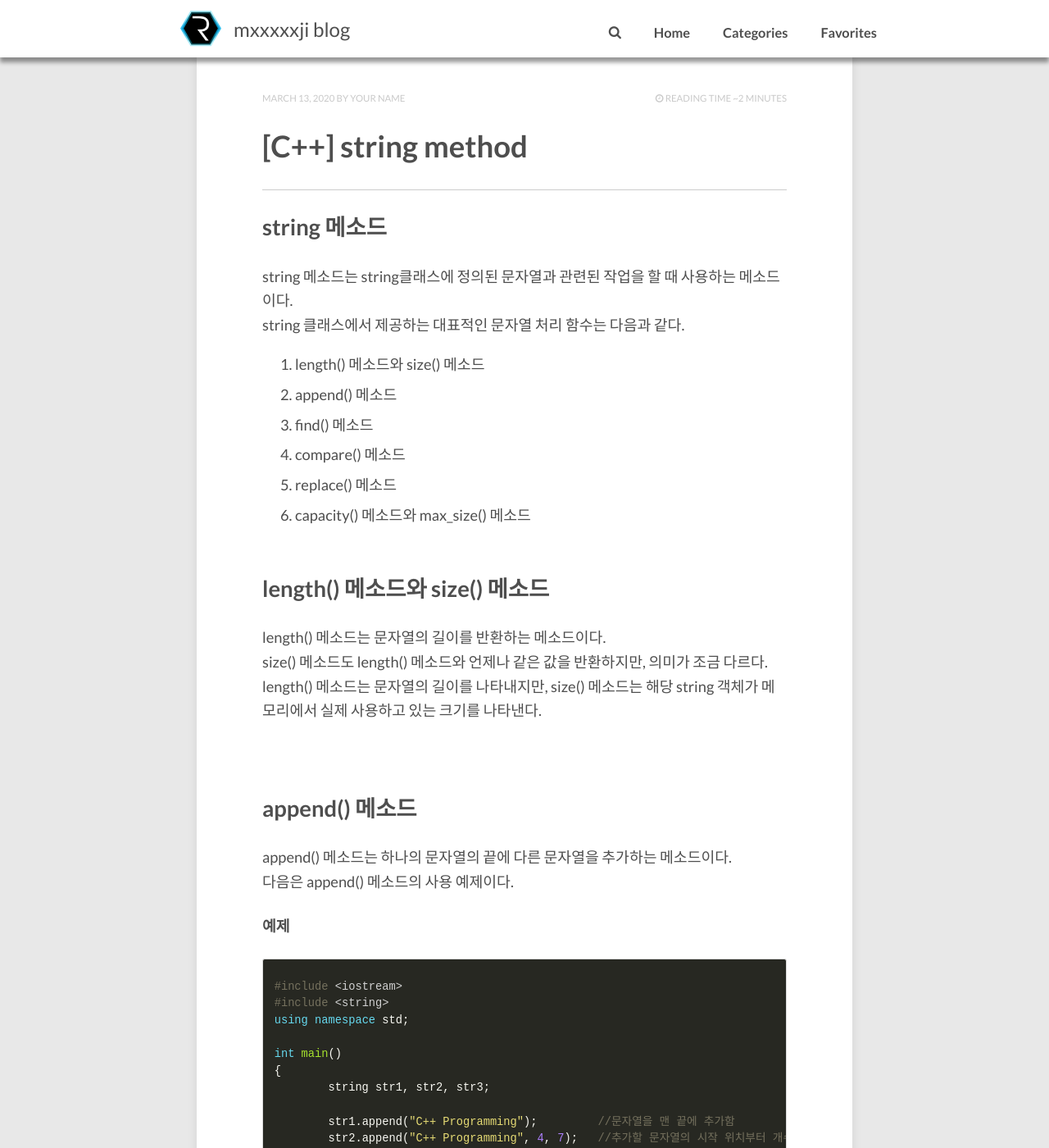
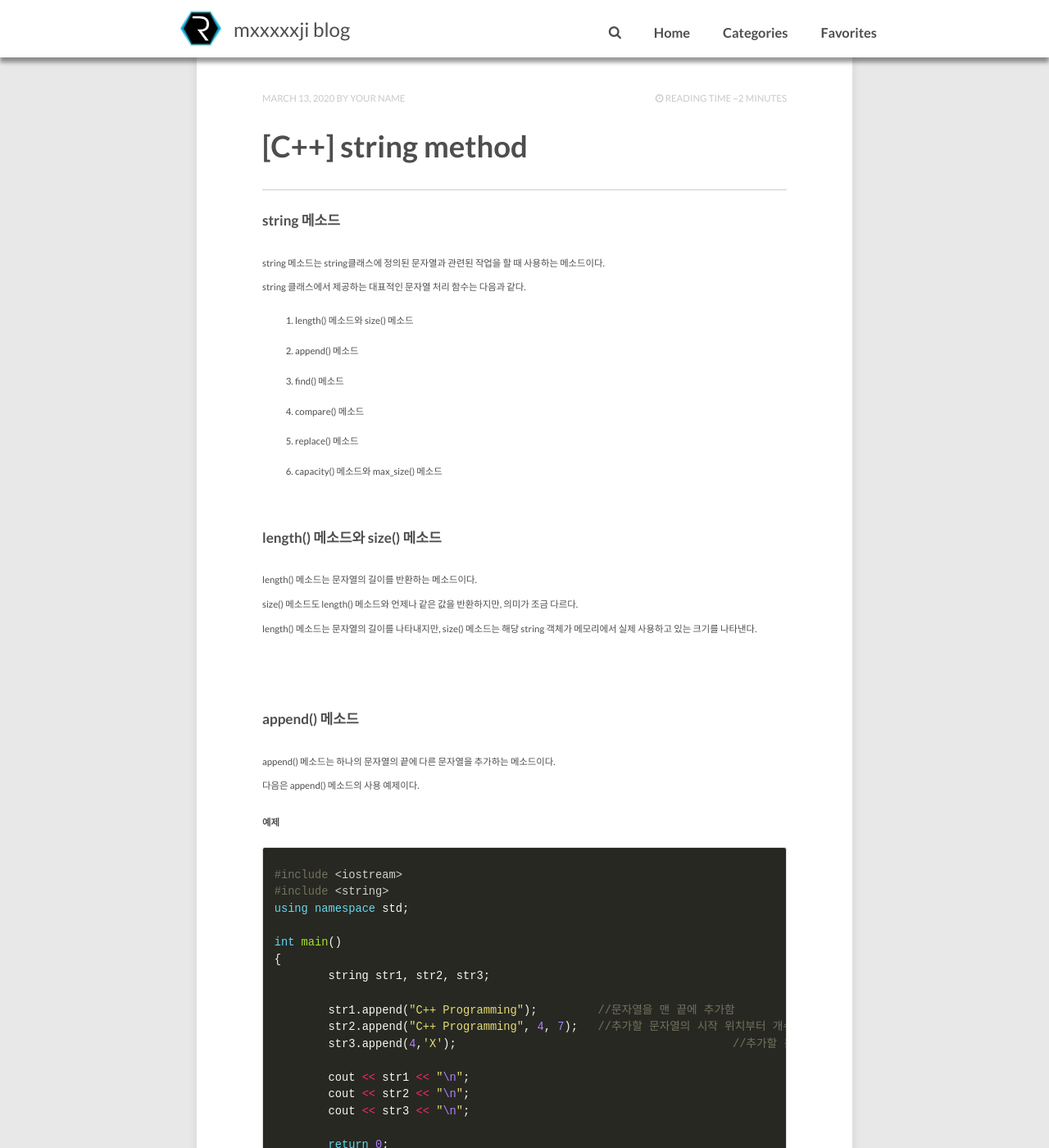
Before and after one commit to mxxxxxji/Mxxxxxji.github.io, a Jekyll site: the page built from index.html, in a window 1280 px wide and 1400 px high, scrolled down 287 px. Shown: the whole window at 82% size. Built offline with Jekyll 4.4.1, drawn with Linux system fonts in a browser that asks for light colours; nearby versions of some CDN libraries; the list of posts is cut into pages by our own code; comment, search, counter and statistics services are not loaded.

Commit message:
Update _page.scss

```diff
--- a/_sass/_page.scss
+++ b/_sass/_page.scss
@@ -19,7 +19,7 @@ body {
 	background-color: $header-color;
 }
 .entry-content {
-	@include font-size(16);
+	@include font-size(10);
 	// Dotted line underlines for links
 	p > a,
 	li > a {
```
